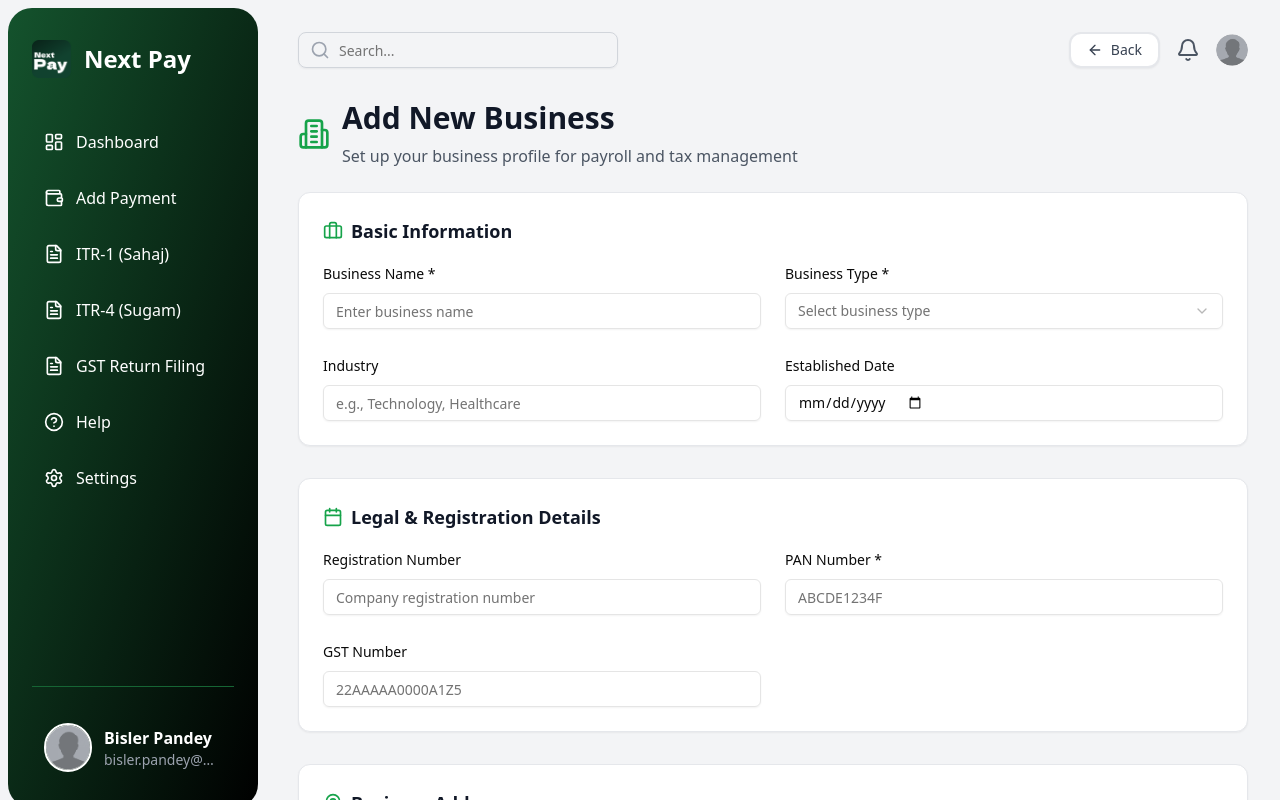
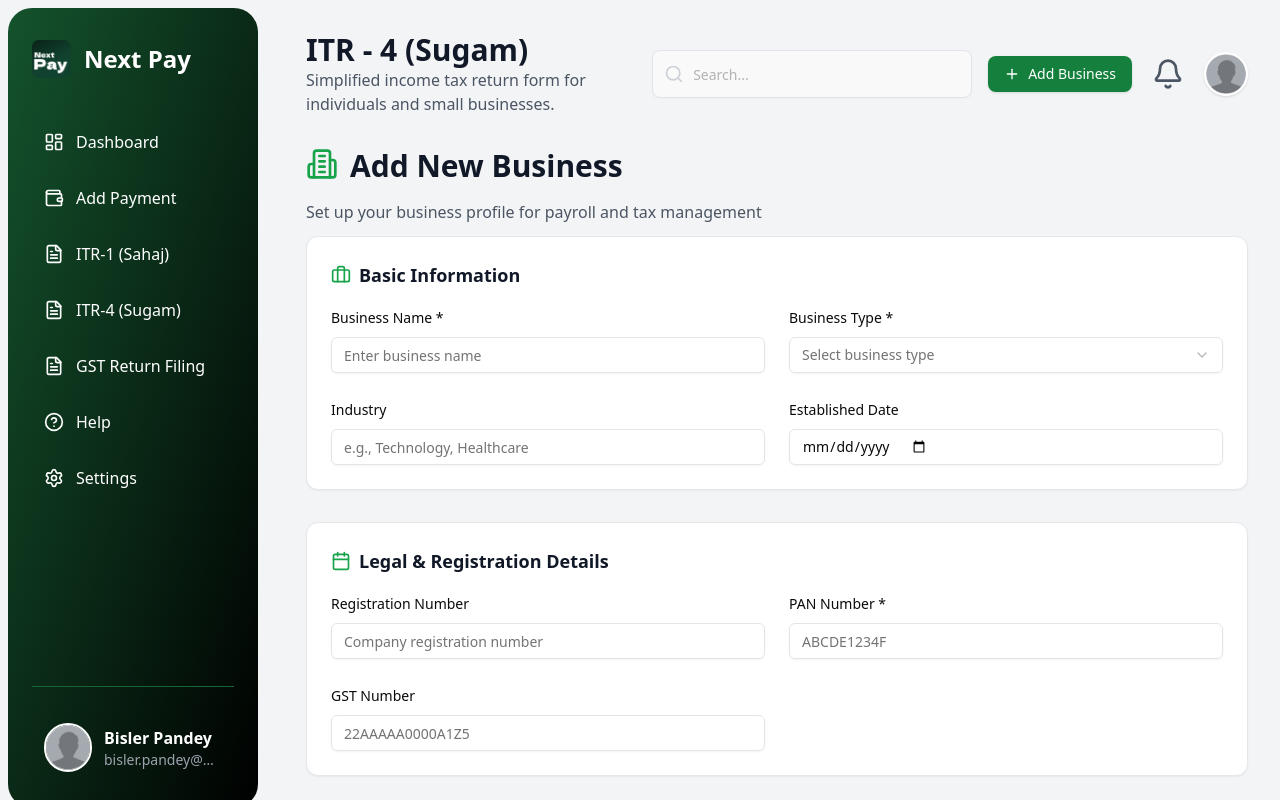
Before and after one commit to sristy17/next-payroll, a Next.js app: page /add-business in a window 1280 px wide. Shown: the top 800 px of the page. Built offline with nearby package versions, Linux system fonts and the light colour scheme.

Commit message:
fix: bugs

```diff
--- a/src/app/add-business/page.tsx
+++ b/src/app/(user)/add-business/page.tsx
@@ -1,6 +1,5 @@
 "use client";
 
-import Sidebar from "@/components/Sidebar";
 import { Button } from "@/components/ui/button";
 import { Input } from "@/components/ui/input";
 import { Label } from "@/components/ui/label";
@@ -12,18 +11,16 @@ import {
   SelectValue,
 } from "@/components/ui/select";
 import {
-  Bell,
   ArrowLeft,
   Building2,
   MapPin,
   Calendar,
   User,
   Briefcase,
-  Search,
 } from "lucide-react";
+import Navbar from "@/components/Navbar";
 import { useState } from "react";
 import { useRouter } from "next/navigation";
-import Image from "next/image";
 import { Textarea } from "@/components/ui/textarea";
 
 export default function AddBusiness() {
@@ -84,51 +81,22 @@ export default function AddBusiness() {
 
   return (
     <div className="flex min-h-screen bg-gray-100">
-      <Sidebar />
-      <div className="flex-1 p-6 md:p-8 overflow-y-auto">
-        <header className="flex items-center justify-between mb-8">
-          <div className="relative flex items-center w-80">
-            <Search className="absolute left-3 text-gray-400 w-5 h-5" />
-            <Input
-              type="text"
-              placeholder="Search..."
-              className="pl-10 pr-4 py-2 rounded-lg border border-gray-300 focus:ring-green-500 focus:border-green-500 w-full"
-            />
-          </div>
-
-          <div className="flex items-center space-x-4">
-            <Button
-              onClick={handleGoBack}
-              variant="secondary"
-              className="bg-white border-2 border-gray-200 text-gray-700 hover:border-gray-300 hover:bg-gray-50 px-4 py-2 rounded-xl flex items-center gap-2 transition-all duration-200 shadow-sm hover:shadow-md"
-            >
-              <ArrowLeft className="w-4 h-4" />
-              Back
-            </Button>
-            <Bell className="w-6 h-6 text-gray-600 hover:text-gray-800 cursor-pointer" />
-            <div className="flex items-center cursor-pointer">
-              <Image
-                src="/user-avatar.png"
-                alt="User Avatar"
-                width={32}
-                height={32}
-                className="rounded-full"
-              />
-            </div>
-          </div>
-        </header>
-
-        <main className="flex-1">
-          <div className="flex items-center mb-6">
-            <Building2 className="w-8 h-8 text-green-600 mr-3" />
-            <div>
+      <div className="flex-1 flex flex-col pl-10 pr-8 pt-8">
+        <Navbar
+          title="ITR - 4 (Sugam)"
+          description="Simplified income tax return form for individuals and small businesses."
+        />
+        <main className="flex-1 pb-2 flex flex-col justify-between pt-0 max-w-none">
+          <div className="flex flex-col gap-2">
+            <div className="flex">
+              <Building2 className="w-8 h-8 text-green-600 mr-3" />
               <h1 className="text-3xl font-bold text-gray-900 mb-2">
                 Add New Business
               </h1>
-              <p className="text-gray-600">
-                Set up your business profile for payroll and tax management
-              </p>
             </div>
+            <p className="text-gray-600 mb-3">
+              Set up your business profile for payroll and tax management
+            </p>
           </div>
 
           <form onSubmit={handleSubmit} className="space-y-8">
--- a/src/app/(user)/itr1/page.tsx
+++ b/src/app/(user)/itr1/page.tsx
@@ -4,9 +4,6 @@ import { useEffect, useState } from "react";
 import { getSession } from "../../api/auth/auth";
 import GenerateButton from "@/components/GenerateButton";
 import Navbar from "@/components/Navbar";
-import Image from "next/image";
-import { Input } from "@/components/ui/input";
-import { Search, Bell } from "lucide-react";
 
 export default function Itr1() {
   const [username, setUsername] = useState<string | undefined>(undefined);
@@ -29,37 +26,6 @@ export default function Itr1() {
           title="ITR - 1 (Sahaj)"
           description="Generate your ITR-1 (Sahaj) form easily."
         />
-        <header className="flex items-center w-full mb-8 gap-0">
-          <div className="relative flex items-center w-80 min-w-[320px]">
-            <Search className="absolute left-3 text-gray-400 size-5" />
-            <Input
-              type="text"
-              placeholder="Search..."
-              className="pl-10 pr-4 py-2 rounded-lg border border-gray-300 focus:ring-green-500 focus:border-green-500 w-full bg-white text-gray-900 text-base shadow-sm h-11"
-              disabled
-            />
-          </div>
-          <div className="flex-1" />
-          <div className="flex items-center gap-4 justify-end">
-            <Button
-              variant="default"
-              size="lg"
-              className="rounded-xl font-semibold text-white text-base shadow-md min-w-[200px] h-11 bg-gradient-to-r from-green-600 to-green-800 hover:from-green-700 hover:to-green-900"
-            >
-              + Add Business
-            </Button>
-            <Bell className="size-7 text-gray-400 hover:text-gray-600 cursor-pointer" />
-            <div className="flex items-center ml-2">
-              <Image
-                src="/user-avatar.png"
-                alt="User Avatar"
-                width={44}
-                height={44}
-                className="rounded-full border-2 border-white shadow"
-              />
-            </div>
-          </div>
-        </header>
         <main className="flex-1 pb-2 flex flex-col justify-between pt-0 max-w-none">
           <div className="flex flex-col gap-2">
             <h1 className="text-2xl font-bold text-gray-900">
--- a/src/app/(user)/itr4/page.tsx
+++ b/src/app/(user)/itr4/page.tsx
@@ -4,9 +4,6 @@ import { useEffect, useState } from "react";
 import { getSession } from "../../api/auth/auth";
 import GenerateButton from "@/components/GenerateButton";
 import Navbar from "@/components/Navbar";
-import Image from "next/image";
-import { Input } from "@/components/ui/input";
-import { Search, Bell } from "lucide-react";
 
 export default function Itr4() {
   const [username, setUsername] = useState<string | undefined>(undefined);
@@ -29,37 +26,6 @@ export default function Itr4() {
           title="ITR - 4 (Sugam)"
           description="Simplified income tax return form for individuals and small businesses."
         />
-        <header className="flex items-center w-full mb-8 gap-0">
-          <div className="relative flex items-center w-80 min-w-[320px]">
-            <Search className="absolute left-3 text-gray-400 size-5" />
-            <Input
-              type="text"
-              placeholder="Search..."
-              className="pl-10 pr-4 py-2 rounded-lg border border-gray-300 focus:ring-green-500 focus:border-green-500 w-full bg-white text-gray-900 text-base shadow-sm h-11"
-              disabled
-            />
-          </div>
-          <div className="flex-1" />
-          <div className="flex items-center gap-4 justify-end">
-            <Button
-              variant="default"
-              size="lg"
-              className="rounded-xl font-semibold text-white text-base shadow-md min-w-[200px] h-11 bg-gradient-to-r from-green-600 to-green-800 hover:from-green-700 hover:to-green-900"
-            >
-              + Add Business
-            </Button>
-            <Bell className="size-7 text-gray-400 hover:text-gray-600 cursor-pointer" />
-            <div className="flex items-center ml-2">
-              <Image
-                src="/user-avatar.png"
-                alt="User Avatar"
-                width={44}
-                height={44}
-                className="rounded-full border-2 border-white shadow"
-              />
-            </div>
-          </div>
-        </header>
         <main className="flex-1 pb-2 pt-0 max-w-none">
           <div className="flex flex-col gap-2">
             <h1 className="text-2xl font-bold text-gray-900">
--- a/src/app/dashboard/layout.tsx
+++ /dev/null
@@ -1,159 +0,0 @@
-// src/app/dashboard/layout.tsx
-"use client";
-
-import { usePathname } from "next/navigation";
-import Image from "next/image";
-import Link from "next/link";
-import { Button } from "@/components/ui/button";
-import { Input } from "@/components/ui/input";
-
-import {
-  LayoutDashboard,
-  Wallet,
-  FileText,
-  HelpCircle,
-  Settings,
-  Search,
-  Plus,
-  Bell,
-} from "lucide-react";
-
-import { getSession, signOut } from "@/app/api/auth/auth";
-import { useState, useEffect } from "react";
-import { useRouter } from "next/navigation";
-
-interface DashboardLayoutProps {
-  children: React.ReactNode;
-}
-
-export default function DashboardLayout({ children }: DashboardLayoutProps) {
-  const pathname = usePathname();
-  const isActive = (path: string) => pathname === path;
-
-  const navItems = [
-    { name: "Dashboard", href: "/dashboard", icon: LayoutDashboard },
-    { name: "Add Payment", href: "/addpayment", icon: Wallet },
-    { name: "ITR-1 (Sahaj)", href: "/itr1", icon: FileText },
-    { name: "ITR-4 (Sugam)", href: "/itr4", icon: FileText },
-    { name: "GST Return Filing", href: "/gst-return", icon: FileText },
-    { name: "Help", href: "/help", icon: HelpCircle },
-    { name: "Settings", href: "/settings", icon: Settings },
-  ];
-
-  const [username, setUserName] = useState<string | undefined>(undefined);
-  const [userEmail, setUserEmail] = useState<string | undefined>(undefined);
-  const router = useRouter();
-
-  useEffect(() => {
-    async function fetchSession() {
-      const { session, error } = await getSession();
-      if (session && error === null) {
-        setUserName(session.name);
-        setUserEmail(session.email);
-      }
-    }
-    fetchSession();
-  }, []);
-
-  return (
-    <div className="flex min-h-screen bg-gray-100">
-      <div className="w-[250px] bg-gradient-to-br from-green-900 to-black m-2 rounded-3xl flex flex-col p-6 sticky top-2 bottom-2 self-start max-h-[calc(100vh-1rem)] overflow-y-auto">
-        <div className="flex items-center mb-10 mt-2 gap-3">
-          <Image
-            src={"/logo.png"}
-            alt="Next Pay Logo"
-            width={40}
-            height={40}
-            priority
-            className="shrink-0"
-          />
-          <span className="font-bold text-2xl text-white">Next Pay</span>
-        </div>
-
-        <nav className="flex-1 space-y-2">
-          {navItems.map((item) => (
-            <Link
-              key={item.href}
-              href={item.href}
-              className={`flex items-center gap-3 p-3 rounded-lg text-white font-medium transition-colors duration-200
-                ${
-                  isActive(item.href)
-                    ? "text-green-900"
-                    : "hover:bg-green-800/50"
-                }
-              `}
-            >
-              <item.icon className="w-5 h-5" />
-              {item.name}
-            </Link>
-          ))}
-        </nav>
-
-        <div className="mt-auto pt-6 border-t border-green-800">
-          <div className="flex items-center space-x-3 p-3">
-            <Image
-              src="/user-avatar.png"
-              alt="User Avatar"
-              width={48}
-              height={48}
-              className="rounded-full border-2 border-white"
-            />
-            <div>
-              <p className="text-white font-semibold">{username}</p>
-              <p className="text-gray-400 text-sm">{userEmail}</p>
-            </div>
-          </div>
-          {userEmail && username ? (
-            <Button
-              variant="destructive"
-              size="sm"
-              className="w-full mt-4"
-              onClick={async () => {
-                await signOut();
-                router.push("/auth/login");
-              }}
-            >
-              Logout
-            </Button>
-          ) : (
-            <></>
-          )}
-        </div>
-      </div>
-
-      <div className="flex-1 p-6 md:p-8 overflow-y-auto">
-        <header className="flex items-center justify-between mb-8">
-          <div className="relative flex items-center w-80">
-            <Search className="absolute left-3 text-gray-400 w-5 h-5" />
-            <Input
-              type="text"
-              placeholder="Search..."
-              className="pl-10 pr-4 py-2 rounded-lg border border-gray-300 focus:ring-green-500 focus:border-green-500 w-full"
-            />
-          </div>
-
-          <div className="flex items-center space-x-4">
-            <Button
-              className="bg-green-700 hover:bg-green-600 text-white rounded-lg px-4 py-2 flex items-center gap-2"
-              onClick={() => router.push("/add-business")}
-            >
-              <Plus className="w-4 h-4" /> Add Business
-            </Button>
-            <Bell className="w-6 h-6 text-gray-600 hover:text-gray-800 cursor-pointer" />
-            <div className="flex items-center cursor-pointer">
-              <Image
-                src="/user-avatar.png"
-                alt="User Avatar"
-                width={32}
-                height={32}
-                className="rounded-full"
-              />
-            </div>
-          </div>
-        </header>
-
-        {children}
-      </div>
-    </div>
-  );
-}
--- a/src/components/Navbar.tsx
+++ b/src/components/Navbar.tsx
@@ -1,27 +1,30 @@
 "use client";
 import React from "react";
-import { Search, Bell } from "lucide-react";
+import { Search, Bell, Plus } from "lucide-react";
 import { Input } from "@/components/ui/input";
 import { Button } from "@/components/ui/button";
 import Image from "next/image";
+import { useRouter } from "next/navigation";
 
 interface NavbarProps {
   title: string;
   description?: string;
 }
 
-export default function Navbar({ title, description}: NavbarProps) {
+export default function Navbar({ title, description }: Readonly<NavbarProps>) {
+  const router = useRouter();
   return (
     <header className="w-full mb-8">
       <div className="flex items-center justify-between gap-4">
         <div>
-          <h1 className="text-2xl md:text-3xl font-bold text-gray-900">{title}</h1>
+          <h1 className="text-2xl md:text-3xl font-bold text-gray-900">
+            {title}
+          </h1>
           {description && (
             <p className="text-gray-600 text-sm md:text-base">{description}</p>
           )}
         </div>
         <div className="flex items-center gap-3 md:gap-4">
-
           <div className="flex items-center justify-center h-12 w-40 md:w-64 lg:w-80">
             <div className="relative w-full">
               <Search className="absolute left-3 top-1/2 -translate-y-1/2 text-gray-400 w-5 h-5" />
@@ -36,11 +39,10 @@ export default function Navbar({ title, description}: NavbarProps) {
 
           <div className="flex items-center justify-center h-10">
             <Button
-              variant="default"
-              size="lg"
-              className="rounded-xl font-semibold text-white text-base shadow-md min-w-[120px] md:min-w-[160px] lg:min-w-[200px] h-12 bg-gradient-to-r from-green-600 to-green-800 hover:from-green-700 hover:to-green-900"
+              className="bg-green-700 hover:bg-green-600 text-white rounded-lg px-4 py-2 flex items-center gap-2"
+              onClick={() => router.push("/add-business")}
             >
-              + Add Business
+              <Plus className="w-4 h-4" /> Add Business
             </Button>
           </div>
 
@@ -58,7 +60,7 @@ export default function Navbar({ title, description}: NavbarProps) {
             />
           </div>
         </div>
-        </div>
+      </div>
     </header>
   );
 }
```
